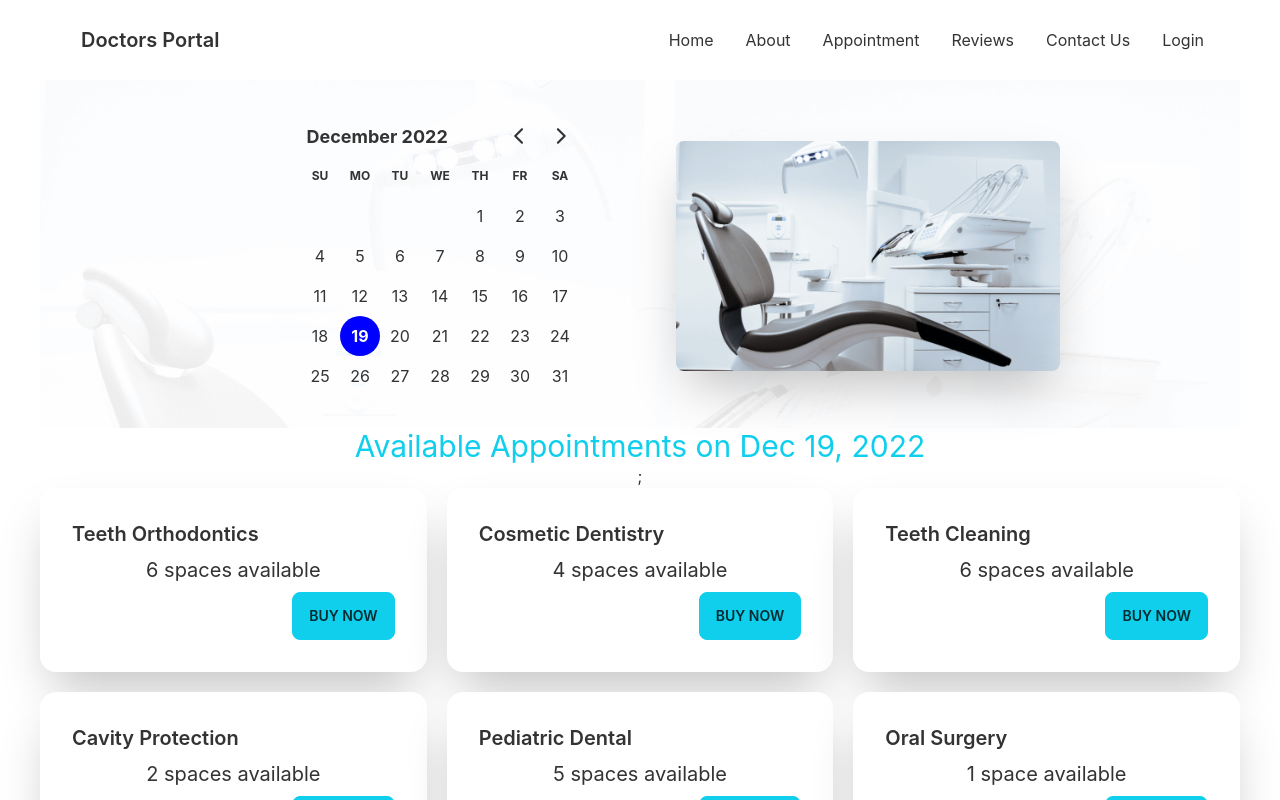
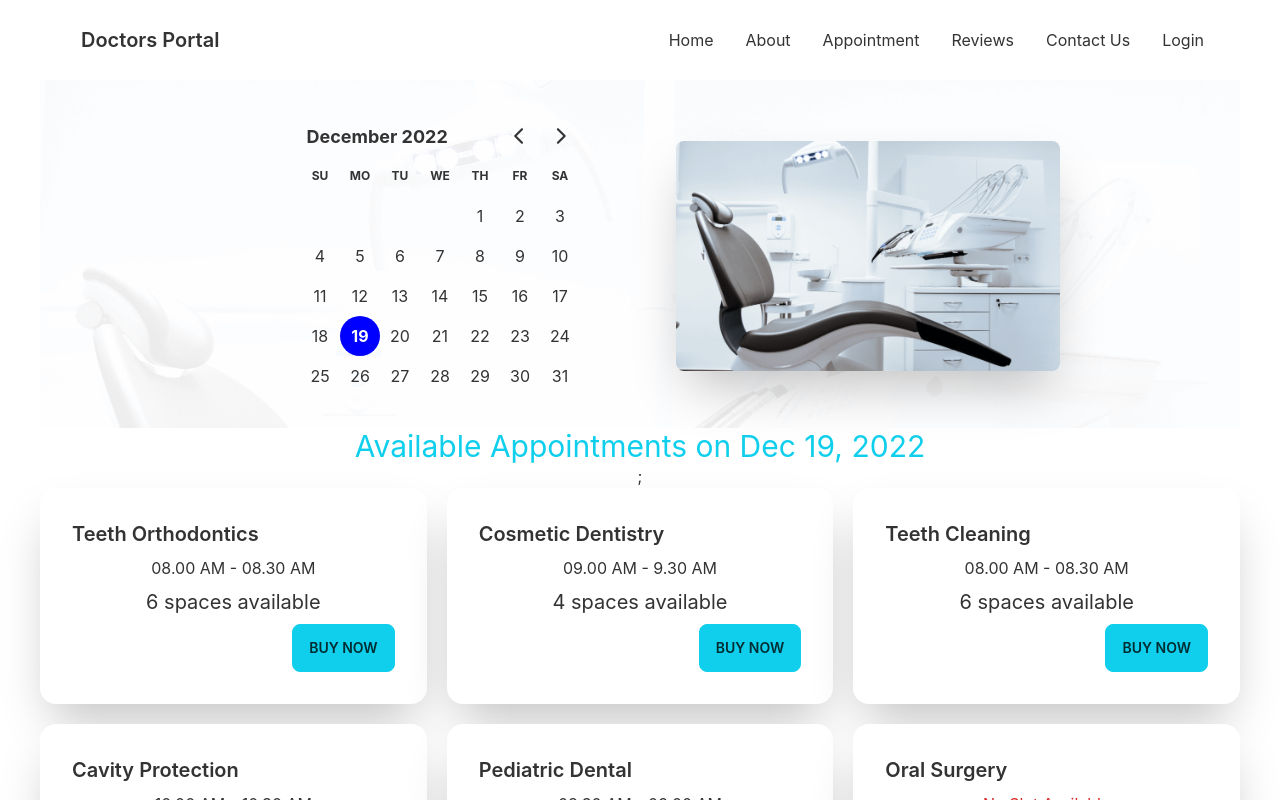
Before and after one commit to esamohammad/doctors-portal-client-site, a React (Create React App) app: page /Appointment in a window 1280 px wide. Shown: the top 800 px of the page. Built offline with nearby package versions, Linux system fonts and the light colour scheme.

Commit message:
time slot dhekhano

```diff
--- a/public/services.json
+++ b/public/services.json
@@ -56,7 +56,7 @@
         "_id": 6,
         "name": "Oral Surgery",
         "slots": [
-            "09.30 AM - 10.00 AM"
+
 
         ]
     }
--- a/src/Pages/Appointment/Service.js
+++ b/src/Pages/Appointment/Service.js
@@ -6,10 +6,15 @@ const Service = ({ service }) => {
         <div className="card lg: file:max-w-lg bg-base-100 shadow-2xl">
             <div className="card-body">
                 <h2 className="card-title">{name}</h2>
-                <p className='text-xl'>{slots.length} {slots.length>1 ? 'spaces':'space'} available</p>
+
+                <p>{slots.length > 0 ? <span>{slots[0]}</span> : <span className='text-red-600'>No Slot Available</span>}</p>
+
+                <p className='text-xl'>{slots.length} {slots.length > 1 ? 'spaces' : 'space'} available</p>
+
                 <div className="card-actions justify-end">
                     <button className="btn btn-primary">Buy Now</button>
                 </div>
+
             </div>
         </div>
     );
```
